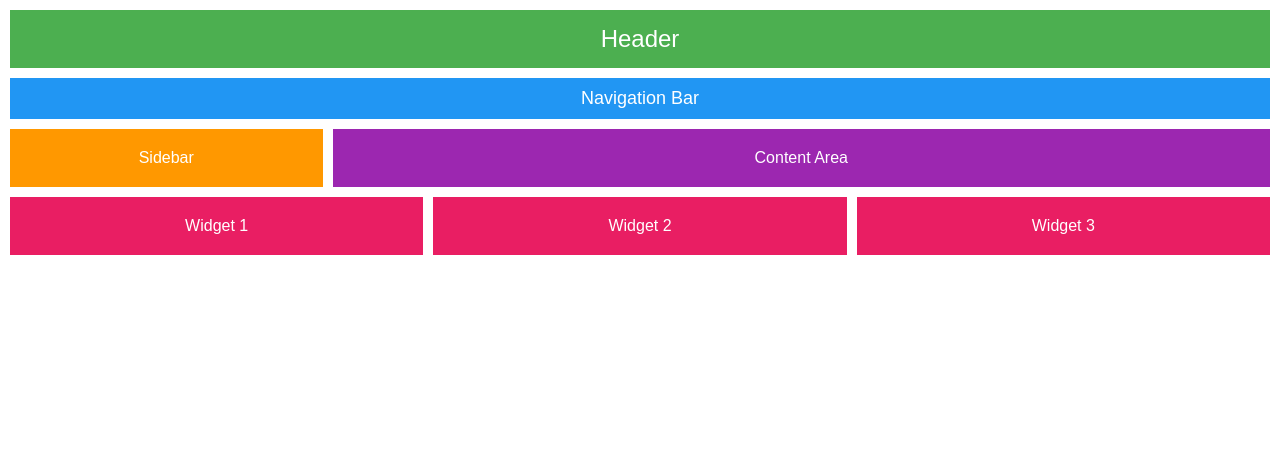
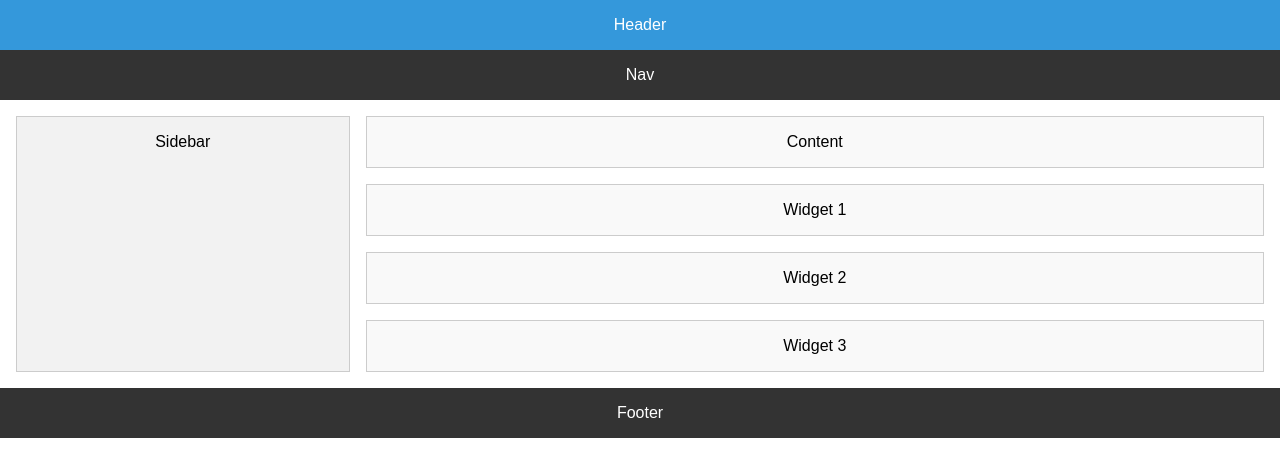
Before and after one commit to albaraxo/CCSW321WebCourse, a plain HTML site: page Labs/lab5Albara2240096/index.html in a window 1280 px wide. Drawn offline with Linux system fonts and the light colour scheme.

Commit message:
modifiy lab 5

```diff
--- a/Labs/lab5Albara2240096/index.html
+++ b/Labs/lab5Albara2240096/index.html
@@ -4,22 +4,93 @@
 <head>
     <meta charset="UTF-8">
     <meta name="viewport" content="width=device-width, initial-scale=1.0">
-    <title>Responsive Grid Layout</title>
-    <link rel="stylesheet" href="style.css">
+    <title>Layout Task</title>
+
+    <style>
+        * {
+            margin: 0;
+            padding: 0;
+            box-sizing: border-box;
+        }
+
+        body {
+            font-family: Arial, sans-serif;
+        }
+
+        header {
+            background-color: #3498db;
+            /* blue */
+            color: white;
+            text-align: center;
+            padding: 1rem;
+        }
+
+        nav {
+            background-color: #333;
+            /* dark gray */
+            color: white;
+            text-align: center;
+            padding: 1rem;
+        }
+
+        .main {
+            display: flex;
+            margin: 1rem;
+        }
+
+        aside {
+            flex: 1;
+            background-color: #f2f2f2;
+            padding: 1rem;
+            text-align: center;
+            border: 1px solid #ccc;
+        }
+
+        .content {
+            flex: 3;
+            margin-left: 1rem;
+            display: flex;
+            flex-direction: column;
+            gap: 1rem;
+        }
+
+        .box {
+            background-color: #f9f9f9;
+            padding: 1rem;
+            border: 1px solid #ccc;
+            text-align: center;
+        }
+
+        footer {
+            background-color: #333;
+            color: white;
+            text-align: center;
+            padding: 1rem;
+            margin-top: 1rem;
+        }
+    </style>
+
 </head>
 
 <body>
+
     <header>Header</header>
-    <nav>Navigation Bar</nav>
-    <div class="container">
-        <aside class="sidebar">Sidebar</aside>
-        <main class="content">Content Area</main>
+
+    <nav>Nav</nav>
+
+    <div class="main">
+        <aside>Sidebar</aside>
+
+        <section class="content">
+            <div class="box">Content</div>
+            <div class="box">Widget 1</div>
+            <div class="box">Widget 2</div>
+            <div class="box">Widget 3</div>
+        </section>
     </div>
-    <div class="widgets">
-        <div class="widget">Widget 1</div>
-        <div class="widget">Widget 2</div>
-        <div class="widget">Widget 3</div>
-    </div>
+
+    <footer>Footer</footer>
+
 </body>
 
 </html>
```
Also changed, not shown: 1 other file.
